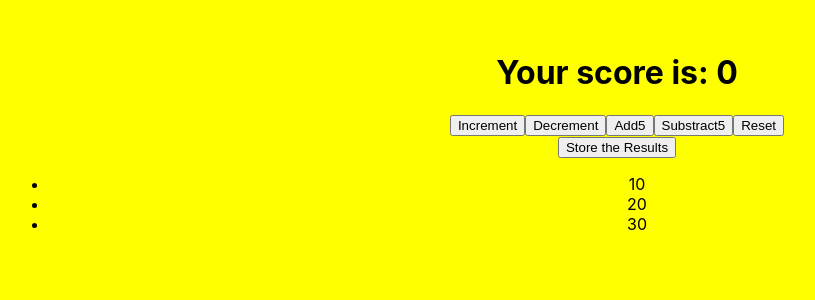
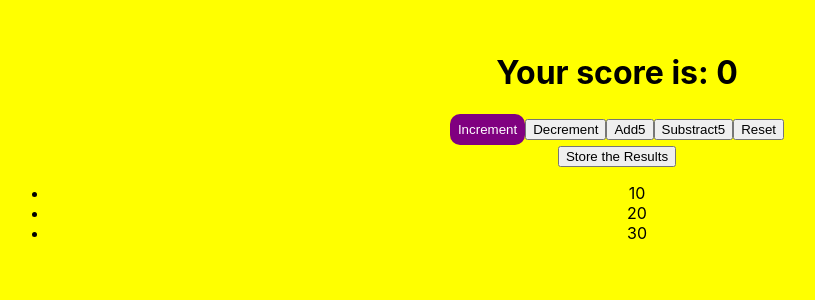
Before and after one commit to jualiasha/Nerds, a React (Create React App) app: page / in a window 1280 px wide. Shown: the top 300 px of the page, without its empty margins (23-838 px from the left). Built offline with nearby package versions, Linux system fonts and the light colour scheme.

Commit message:
increment button style changed

```diff
--- a/src/App.css
+++ b/src/App.css
@@ -8,6 +8,18 @@
 .App-logo {
   height: 40vmin;
   pointer-events: none;
+}
+
+.purple {
+  background-color: purple;
+  color: #fff;
+  border: none;
+  padding: 1vh;
+  border-radius: 10px;
+  -webkit-border-radius: 10px;
+  -moz-border-radius: 10px;
+  -ms-border-radius: 10px;
+  -o-border-radius: 10px;
 }
 
 @media (prefers-reduced-motion: no-preference) {
```
